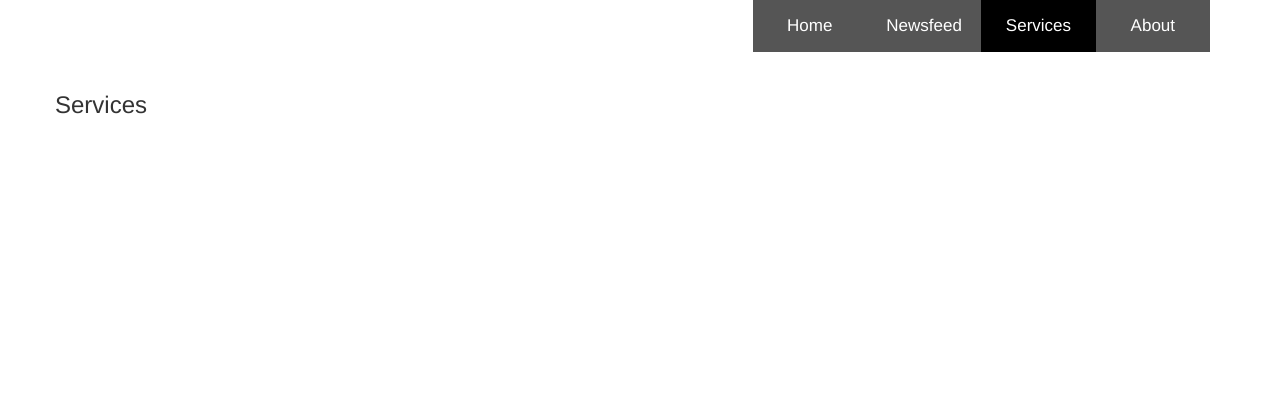
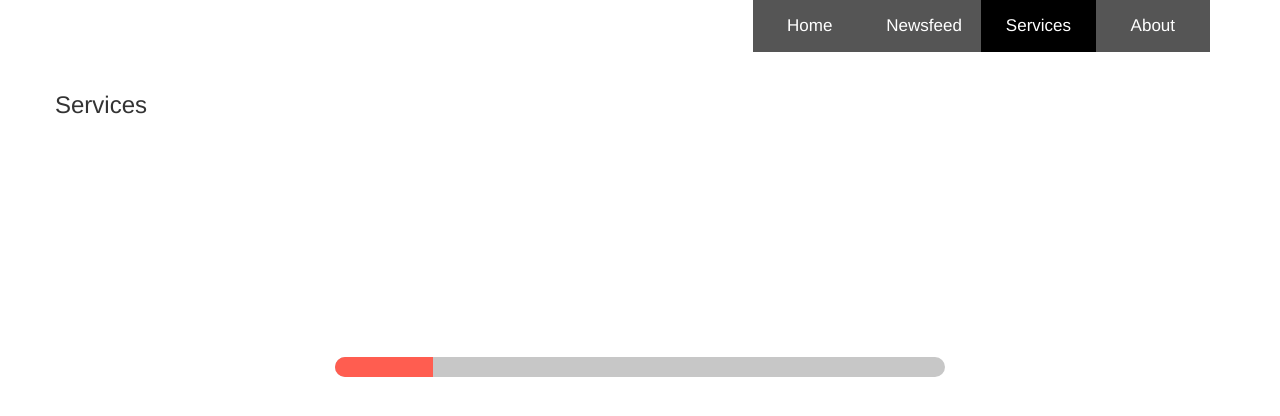
Before and after one commit to jeanlukeminchella/shaid5, a website: page index.html in a window 1280 px wide. Both pictures are taken after a click on the button "Services". Drawn offline with nearby package versions, Linux system fonts and the light colour scheme; no server answers.

Commit message:
task distributed

```diff
--- a/index.html
+++ b/index.html
@@ -8,12 +8,9 @@
 <script src="https://ajax.googleapis.com/ajax/libs/jquery/3.2.1/jquery.min.js"></script>
 <script src="https://maxcdn.bootstrapcdn.com/bootstrap/3.3.7/js/bootstrap.min.js"></script>
 <script>
-
 $(document).ready(function(){
-
 	var baseURL = ""
-
-	var eventsToDisplay='{"events":[]}';
+	var objectsToDisplay='{"objects":[]}';
 	console.log("doc ready");
 
 	$("#loginButton").click(function()
@@ -61,9 +58,9 @@ $(document).ready(function(){
 		{
 			alert("Please enter a valid date range");
 		}
+
 		else
 		{
-
 			var startDate;
 			if ($("#dateAfter").val()=="")
 			{
@@ -79,6 +76,7 @@ $(document).ready(function(){
 			endDate = $("#dateBefore").val();
 
 			queryString+="?title="+$("#searchTitle").val()+"&dateAfter="+startDate+"&dateBefore="+endDate;
+
 			$.getJSON(baseURL+queryString, function(data)
 			{
 				console.log("we got "+JSON.stringify(data)+" from server");
@@ -88,17 +86,17 @@ $(document).ready(function(){
 				}
 				else
 				{
-				setEventsToDisplay(JSON.stringify(data));
+					setObjectsToDisplay(JSON.stringify(data));
 					updateEvents();
 				}
 			});
 		}
 	});
 
-	function setEventsToDisplay(text)
+	function setObjectsToDisplay(text)
 	{
 		// console.log("setting evetns to display as: "+text);
-		eventsToDisplay=text;
+		objectsToDisplay=text;
 	}
 
 
@@ -252,6 +250,21 @@ $(document).ready(function(){
 
 	}
 
+	function goToBlogPage(blog)
+	{
+
+	}
+
+	function goToEventPage(event)
+	{
+
+	}
+
+	function goToCampaignPage(campaign)
+	{
+
+	}
+
 	// Get the element with id="defaultOpen" and click on it
 	document.getElementById("defaultOpen").click();
 
@@ -260,6 +273,69 @@ $(document).ready(function(){
 </script>
 
  <style>
+
+
+
+	#countdown-wrap {
+  width: 100%;
+  height: 300px;
+  //border: 1px solid black;
+  padding: 20px;
+  font-family: arial;
+  max-width: 650px;
+  margin: 150px auto 300px;
+}
+
+#goal {
+  font-size: 48px;
+  text-align: right;
+  color: #FFF;
+  @media only screen and (max-width : 640px) {
+    text-align: center;
+  }
+
+}
+
+#glass {
+  width: 100%;
+  height: 20px;
+  background: #c7c7c7;
+  border-radius: 10px;
+  float: left;
+  overflow: hidden;
+}
+
+#progress {
+  float: left;
+  width: 16%;
+  height: 20px;
+  background: #FF5D50;
+  z-index: 333;
+  //border-radius: 5px;
+}
+
+.goal-stat {
+  width: 25%;
+  //height: 30px;
+  padding: 10px;
+  float: left;
+  margin: 0;
+  color: #FFF;
+
+  @media only screen and (max-width : 640px) {
+    width: 50%;
+    text-align: center;
+  }
+}
+
+.goal-number, .goal-label {
+  display: block;
+}
+
+.goal-number {
+  font-weight: bold;
+}
+
     .jumbotron
 	{
 		margin-bottom: 0;
@@ -337,6 +413,43 @@ $(document).ready(function(){
 
 	}
 
+	CountDownTimer('12/20/2020 10:1 AM', 'countdown');
+    CountDownTimer('12/20/2020 10:1 AM', 'newcountdown');
+
+    function CountDownTimer(dt, id)
+    {
+        var end = new Date(dt);
+
+        var _second = 1000;
+        var _minute = _second * 60;
+        var _hour = _minute * 60;
+        var _day = _hour * 24;
+        var timer;
+
+        function showRemaining() {
+            var now = new Date();
+            var distance = end - now;
+            if (distance < 0) {
+
+                clearInterval(timer);
+                document.getElementById(id).innerHTML = '0';
+
+                return;
+            }
+            var days = Math.floor(distance / _day);
+            var hours = Math.floor((distance % _day) / _hour);
+            var minutes = Math.floor((distance % _hour) / _minute);
+            var seconds = Math.floor((distance % _minute) / _second);
+
+            document.getElementById(id).innerHTML = days /*+ ' days'*/;
+            //document.getElementById(id).innerHTML += hours + 'hrs ';
+            //document.getElementById(id).innerHTML += minutes + 'mins ';
+            //document.getElementById(id).innerHTML += seconds + 'secs';
+        }
+
+        timer = setInterval(showRemaining, 1000);
+    }
+
 
 </script>
 
@@ -363,6 +476,29 @@ $(document).ready(function(){
 	<div id="Services" class="tabcontent">
 	  <h3>Services</h3>
 
+		<div id=countdown-wrap>
+  <div id="goal">$10,000</div>
+  <div id="glass">
+    <div id="progress">
+    </div>
+  </div>
+  <div class="goal-stat">
+    <span class="goal-number">16%</span>
+    <span class="goal-label">Funded</span>
+  </div>
+  <div class="goal-stat">
+    <span class="goal-number">$1,640</span>
+    <span class="goal-label">Raised</span>
+  </div>
+  <div class="goal-stat">
+    <span class="goal-number"><div id="countdown"></div></span>
+    <span class="goal-label">Days to Go</span>
+  </div>
+  <div class="goal-stat">
+    <span class="goal-number">38</span>
+    <span class="goal-label">Sponsors</span>
+  </div>
+</div>
 	</div>
 
 	<div id="About" class="tabcontent">
```
Lines whose indentation alone changed are shown as unchanged.
